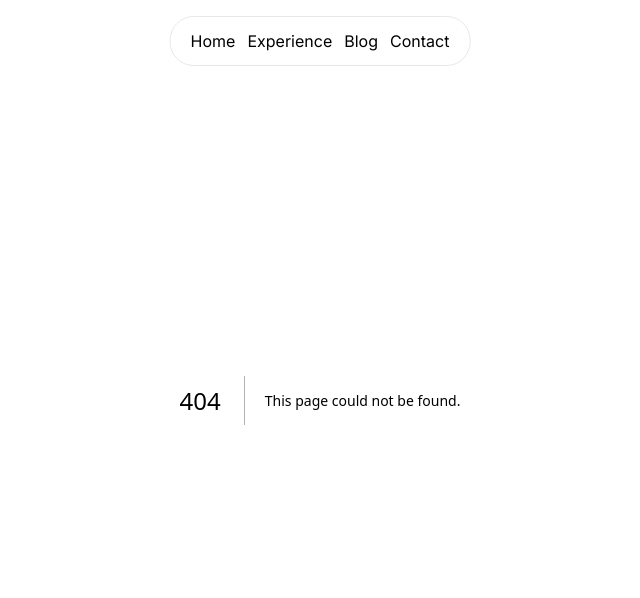
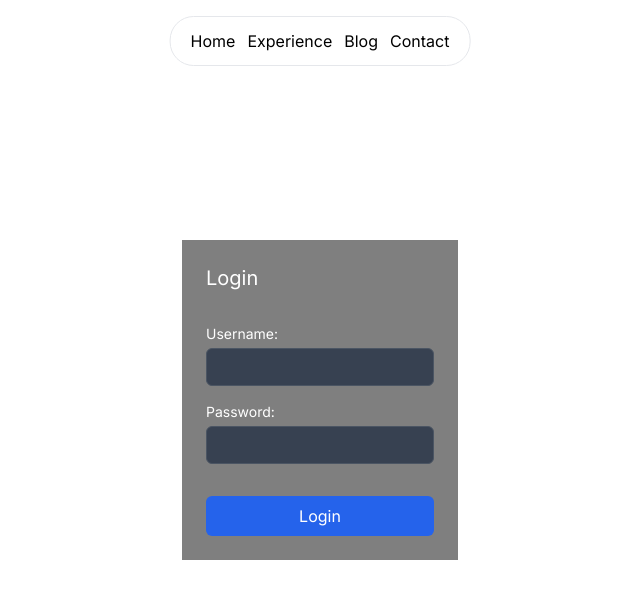
Before and after one commit to MaxPW777/Portfolio, a Next.js app in the folder frontend/: page /login in a window 1280 px wide. Before the commit this address had no page. Shown: the top 598 px of the page, without its empty margins (320-960 px from the left). Built offline with nearby package versions, Linux system fonts and the light colour scheme.

Commit message:
[+] login page

```diff
--- a/frontend/src/app/globals.css
+++ b/frontend/src/app/globals.css
@@ -4,7 +4,6 @@
 
 :root {
   --foreground-rgb: 0, 0, 0;
-
 }
 
 @media (prefers-color-scheme: dark) {
@@ -12,3 +11,12 @@
     --foreground-rgb: 255, 255, 255;
   }
 }
+
+@layer components {
+  .abs-center {
+    position: absolute;
+    top: 50%;
+    left: 50%;
+    transform: translate(-50%, -50%);
+  }
+}
--- /dev/null
+++ b/frontend/src/app/login/page.tsx
@@ -0,0 +1,10 @@
+import LoginForm from "@/components/login/LoginForm"
+
+function LoginPage(){
+    return (
+        <main>
+            <LoginForm/>
+        </main>
+    )
+}
+export default LoginPage;
--- /dev/null
+++ b/frontend/src/components/login/LoginForm.tsx
@@ -0,0 +1,47 @@
+"use client";
+import {useState} from 'react';
+import {useLoginMutation} from "@/services/user";
+
+function LoginForm() {
+    const loginMutation = useLoginMutation();
+
+    const onSubmitLogin = (e: React.FormEvent<HTMLFormElement>) => {
+        e.preventDefault();
+        const form = e.currentTarget as HTMLFormElement;
+        const username = form.username.value;
+        const password = form.password.value;
+        loginUser({username, password}).then(r => console.log(r));
+    };
+
+    const loginUser = async ({username, password}: {
+        username: string,
+        password: string
+    }) => {
+        loginMutation.mutate({username, password});
+    };
+
+    if (loginMutation.data && "access_token" in loginMutation.data) {
+        localStorage.setItem('access_token', loginMutation.data.access_token);
+        window.location.href = '/';
+    }
+
+    return (
+        <div className="abs-center flex flex-col items-center justify-center text-black bg-[rgba(0,0,0,0.5)]">
+            <form onSubmit={onSubmitLogin} className="flex flex-col gap-4 mx-auto p-6 text-white rounded-lg ">
+                <h2 className="text-xl mb-4">Login</h2>
+                <label className={'flex flex-col text-sm'}>
+                    Username:
+                    <input className={'mt-1 p-2 bg-gray-700 border border-gray-600 rounded-md focus:outline-none focus:ring-2 focus:ring-blue-500'} type="text" name="username" required/>
+                </label>
+                <label className={'flex flex-col text-sm'}>
+                    Password:
+                    <input className={'mt-1 p-2 bg-gray-700 border border-gray-600 rounded-md focus:outline-none focus:ring-2 focus:ring-blue-500'} type="password" name="password" required/>
+                </label>
+                <button className={'mt-4 p-2 bg-blue-600 rounded-md hover:bg-blue-700 focus:outline-none focus:ring-2 focus:ring-blue-500'} type="submit">Login</button>
+            </form>
+
+        </div>
+    );
+}
+
+export default LoginForm;
--- a/frontend/src/services/post/routes.ts
+++ b/frontend/src/services/post/routes.ts
@@ -14,6 +14,7 @@ export const createPost = async (data: ICreatePostDto) => {
         method: 'POST',
         headers: {
             'Content-Type': 'application/json',
+            'Authorization': 'Bearer ' + localStorage.getItem('access_token') || '',
         },
         body: JSON.stringify(data),
     });
```
Also changed, not shown: 2 other files (tests, documents, lock files or other folders).
